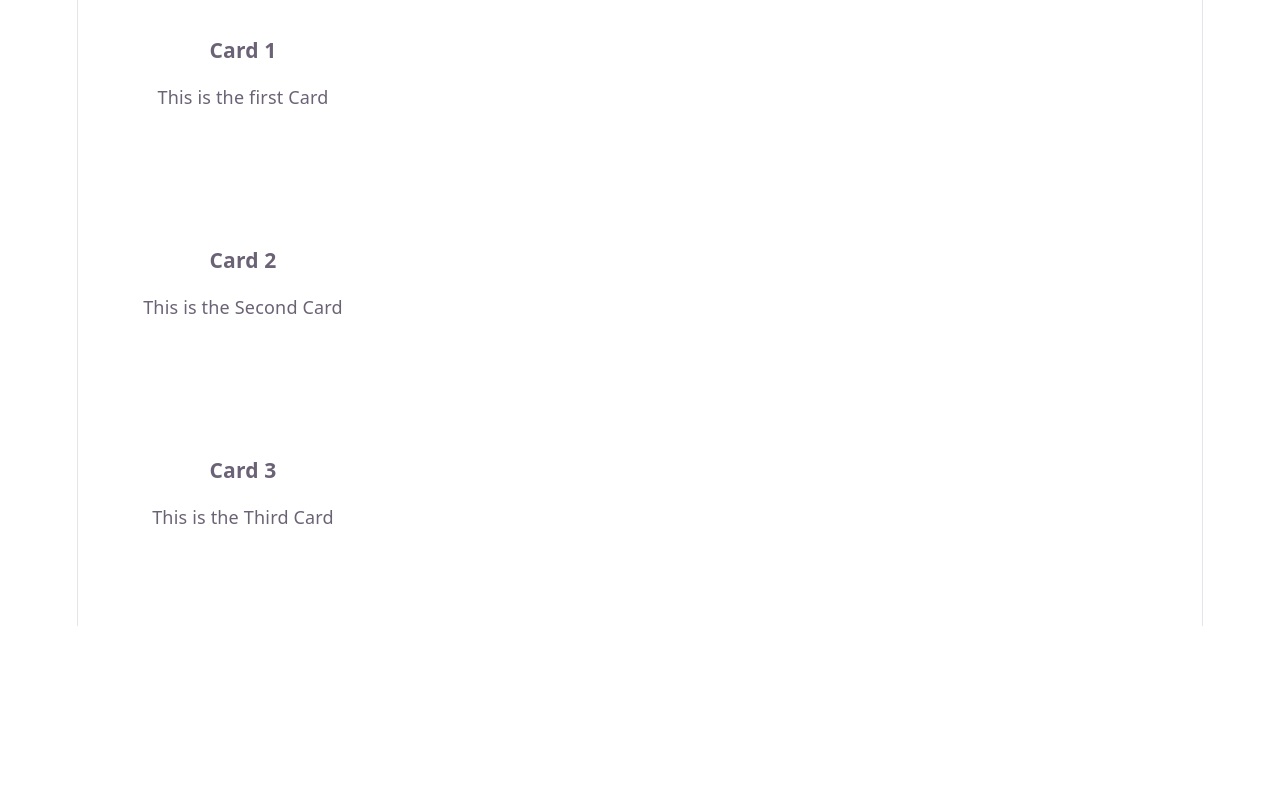
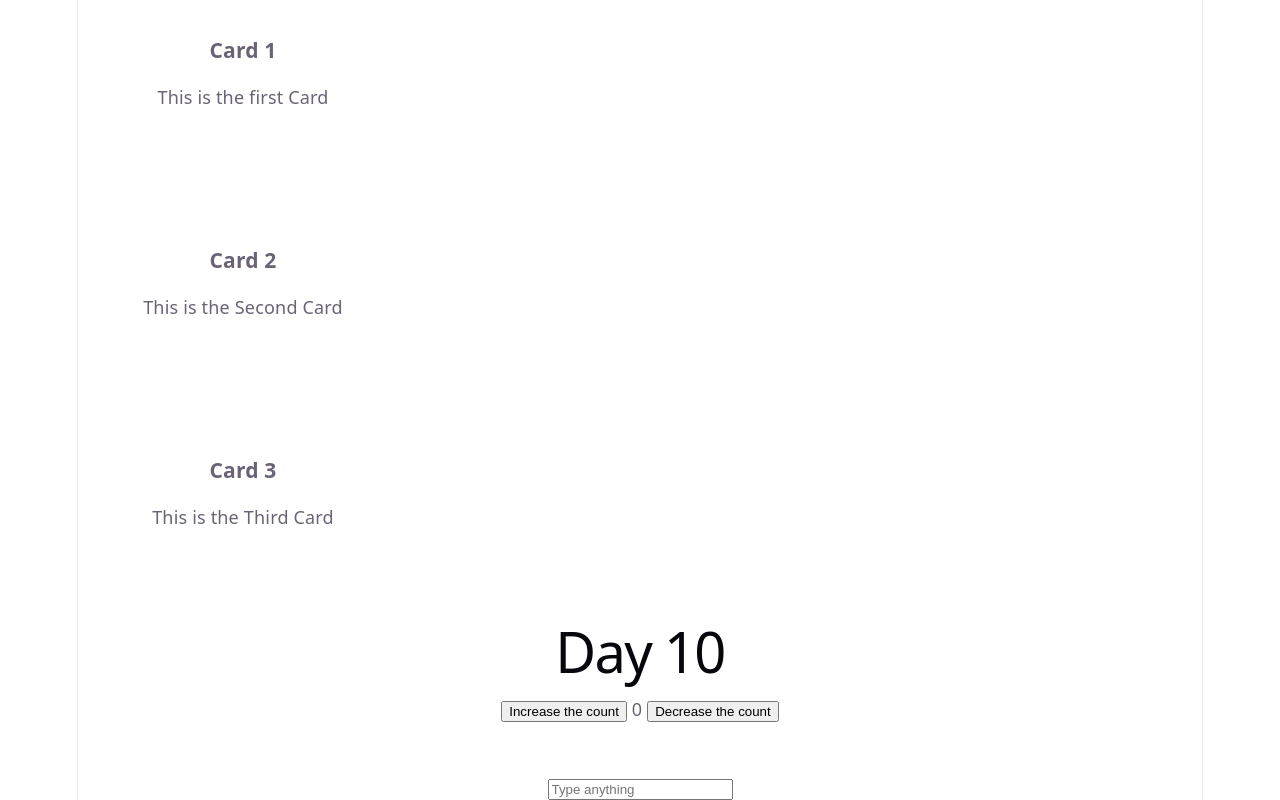
Before and after one commit to Sohel0109/React-js, a React (Vite) app in the folder Day-8/: page / in a window 1280 px wide. Shown: the part 289-1089 px from the top of the page. Before the commit the page ends 915 px from the top, so only its background shows below. Built offline with nearby package versions, Linux system fonts and the light colour scheme.

Commit message:
Update Day 8

```diff
--- a/Day-8/src/App.jsx
+++ b/Day-8/src/App.jsx
@@ -1,5 +1,6 @@
 import './App.css'
 import { Cards } from './Components/Cards';
+import { Counter } from './Counter';
 function Para(){
   return <p>Lorem ipsum, dolor sit amet consectetur adipisicing elit. Libero laboriosam id sequi doloremque natus necessitatibus tempora. Natus, eum eveniet laudantium placeat aliquam ut vitae ullam ex corrupti voluptatum maxime. Molestias.</p>;
 }
@@ -12,6 +13,9 @@ function App() {
       <Cards title = "Card 1" description="This is the first Card" />
       <Cards title = "Card 2" description="This is the Second Card" />
       <Cards title = "Card 3" description="This is the Third Card" />
+
+      <h1>Day 10</h1>
+      <Counter />
     </div>
   )
 }
--- /dev/null
+++ b/Day-8/src/Counter.jsx
@@ -0,0 +1,27 @@
+import { useState } from "react";
+
+export const Counter = () => {
+    const [count, setCount] = useState(0);
+    const handleClickI = () => {
+        setCount(count+1);
+    }
+    const handleClickM = () => {
+        setCount(count-1);
+    }
+
+     const [message, setmessage] = useState("");
+     const handleChange = (e) => {
+        setmessage(e.target.value);
+     }
+    return(
+        <div>
+            <button onClick={handleClickI}>Increase the count</button>
+            <span>   {count}  </span>
+            <button onClick={handleClickM}>Decrease the count</button><br /><br /><br />
+
+            <input type="text" placeholder="Type anything" value={message} onChange={handleChange} />
+
+            <p>{message}</p>
+        </div>
+    )
+}
```
